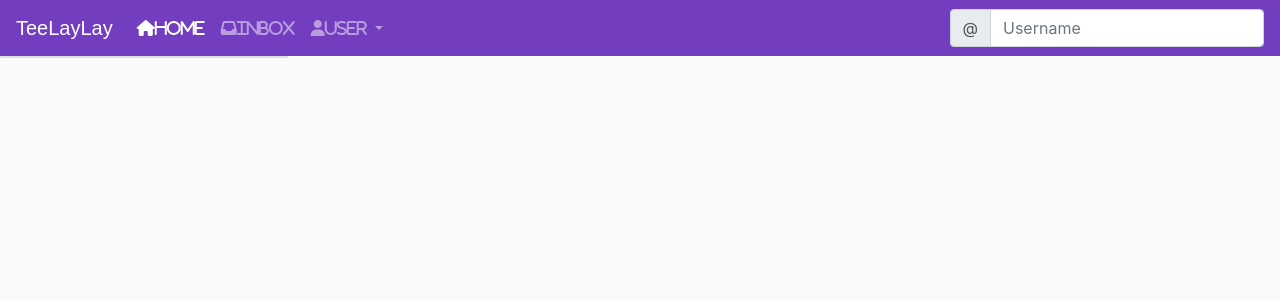
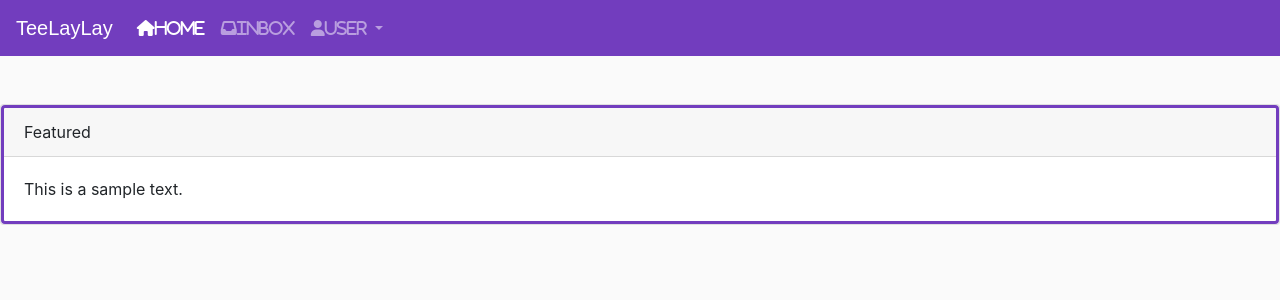
Before and after one commit to FearMyGaze/TeeLayLay.com, a PHP site: page /Assets/PHP/main.php in a window 1280 px wide. Shown: the top 300 px of the page. Run offline with PHP 8.4, Linux system fonts and the light colour scheme; some libraries are stand-ins or nearby versions; some web fonts are replaced.

```diff
--- a/Assets/CSS/MainStyle.css
+++ b/Assets/CSS/MainStyle.css
@@ -18,3 +18,13 @@ body{
 
 
 /* Navbar END */
+
+/* Card BEGIN */
+
+.card .border{
+    border-color: #723dbe !important;
+    border-width: 3px !important;
+}
+
+
+/* Card END */
--- a/Assets/PHP/main.php
+++ b/Assets/PHP/main.php
@@ -2,7 +2,6 @@
 
 
 ?>
-
 <!DOCTYPE html>
 <html>
 
@@ -52,27 +51,20 @@
                     </div>
                 </li>
             </ul>
-            <form class="form-inline">
-                <div class="input-group">
-                    <div class="input-group-prepend">
-                        <span class="input-group-text" id="basic-addon1">@</span>
-                    </div>
-                    <input type="text" class="form-control" placeholder="Username" aria-label="Username" aria-describedby="basic-addon1">
-                </div>
-            </form>
         </div>
     </nav>
     <!-- END Navigation Bar -->
 
 
     <!-- BEGIN Posts -->
-
-    <div class="Posts">
-        <div class="card" style="width: 18rem;">
-
+    <div class="card mt-5">
+        <div class="border rounded">
+            <div id="username" class="card-header">Featured</div>
+                <div class="card-body">
+                    <p id="usertext" class="card-text">This is a sample text.</p>
+                </div>
         </div>
     </div>
-
     <!-- END Posts-->
 
 
```
